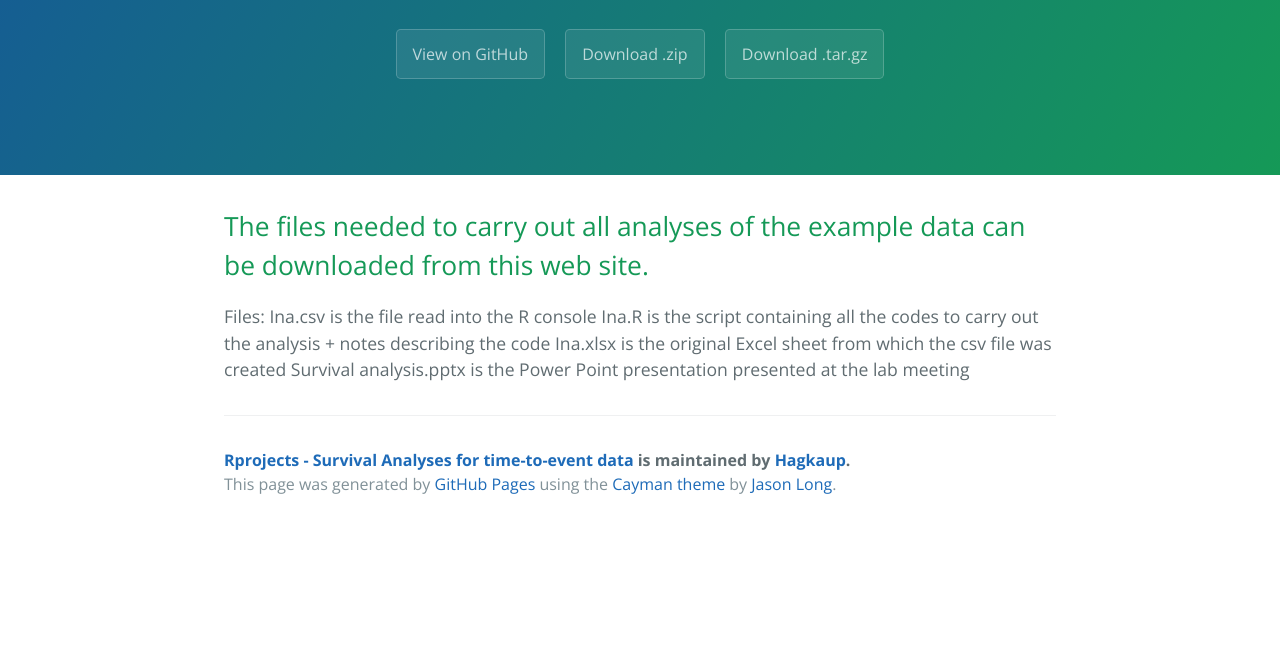
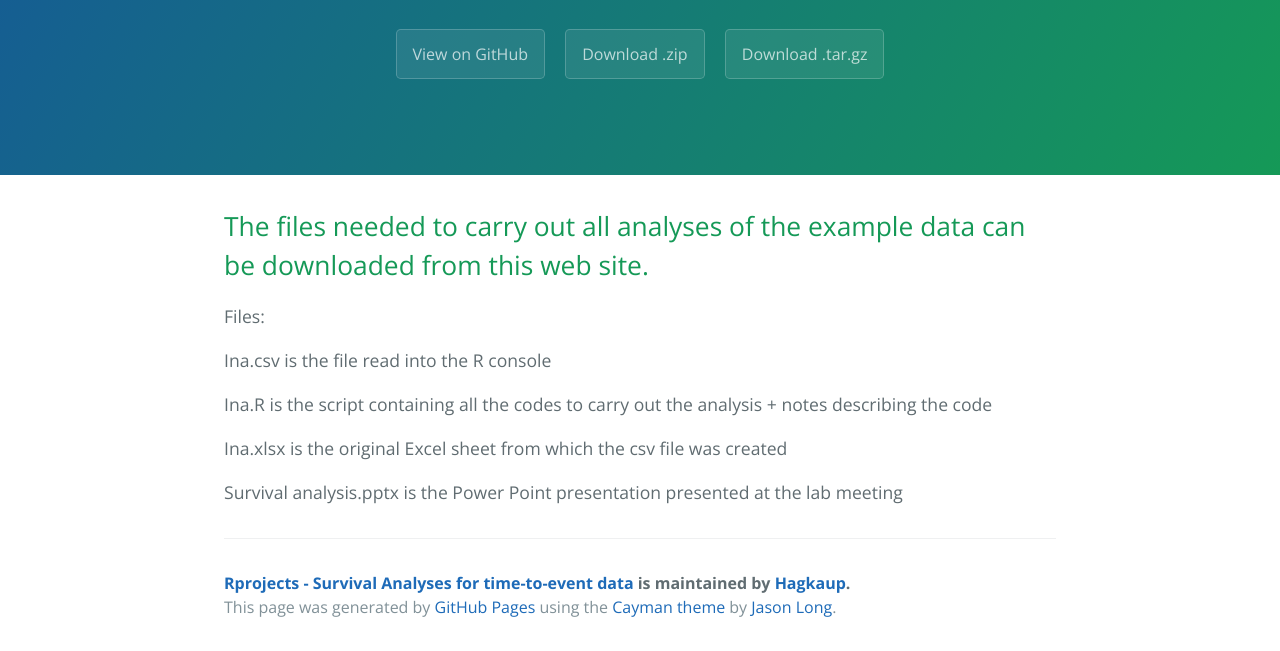
Before and after one commit to Hagkaup/Rprojects, a plain HTML site: page index.html in a window 1280 px wide. Shown: the part 286-937 px from the top of the page. Before the commit the page ends 814 px from the top, so only its background shows below. Drawn offline with nearby package versions, Linux system fonts and the light colour scheme.

Commit message:
Create gh-pages branch via GitHub

```diff
--- a/index.html
+++ b/index.html
@@ -22,11 +22,15 @@
       <h2>
 <a id="the-files-needed-to-carry-out-all-analyses-of-the-example-data-can-be-downloaded-from-this-web-site" class="anchor" href="#the-files-needed-to-carry-out-all-analyses-of-the-example-data-can-be-downloaded-from-this-web-site" aria-hidden="true"><span aria-hidden="true" class="octicon octicon-link"></span></a>The files needed to carry out all analyses of the example data can be downloaded from this web site.</h2>
 
-<p>Files:
-Ina.csv is the file read into the R console
-Ina.R is the script containing all the codes to carry out the analysis + notes describing the code
-Ina.xlsx is the original Excel sheet from which the csv file was created
-Survival analysis.pptx is the Power Point presentation presented at the lab meeting</p>
+<p>Files:</p>
+
+<p>Ina.csv is the file read into the R console</p>
+
+<p>Ina.R is the script containing all the codes to carry out the analysis + notes describing the code</p>
+
+<p>Ina.xlsx is the original Excel sheet from which the csv file was created</p>
+
+<p>Survival analysis.pptx is the Power Point presentation presented at the lab meeting</p>
 
       <footer class="site-footer">
         <span class="site-footer-owner"><a href="https://github.com/Hagkaup/Rprojects">Rprojects - Survival Analyses for time-to-event data</a> is maintained by <a href="https://github.com/Hagkaup">Hagkaup</a>.</span>
--- a/params.json
+++ b/params.json
@@ -1,6 +1,6 @@
 {
   "name": "Rprojects - Survival Analyses for time-to-event data",
   "tagline": "Parametric and semi-parametric survival regression",
-  "body": "## The files needed to carry out all analyses of the example data can be downloaded from this web site.\r\n\r\nFiles:\r\nIna.csv is the file read into the R console\r\nIna.R is the script containing all the codes to carry out the analysis + notes describing the code\r\nIna.xlsx is the original Excel sheet from which the csv file was created\r\nSurvival analysis.pptx is the Power Point presentation presented at the lab meeting",
+  "body": "## The files needed to carry out all analyses of the example data can be downloaded from this web site.\r\n\r\nFiles:\r\n\r\n\r\nIna.csv is the file read into the R console\r\n\r\n\r\nIna.R is the script containing all the codes to carry out the analysis + notes describing the code\r\n\r\n\r\nIna.xlsx is the original Excel sheet from which the csv file was created\r\n\r\n\r\nSurvival analysis.pptx is the Power Point presentation presented at the lab meeting",
   "note": "Don't delete this file! It's used internally to help with page regeneration."
 }
```
